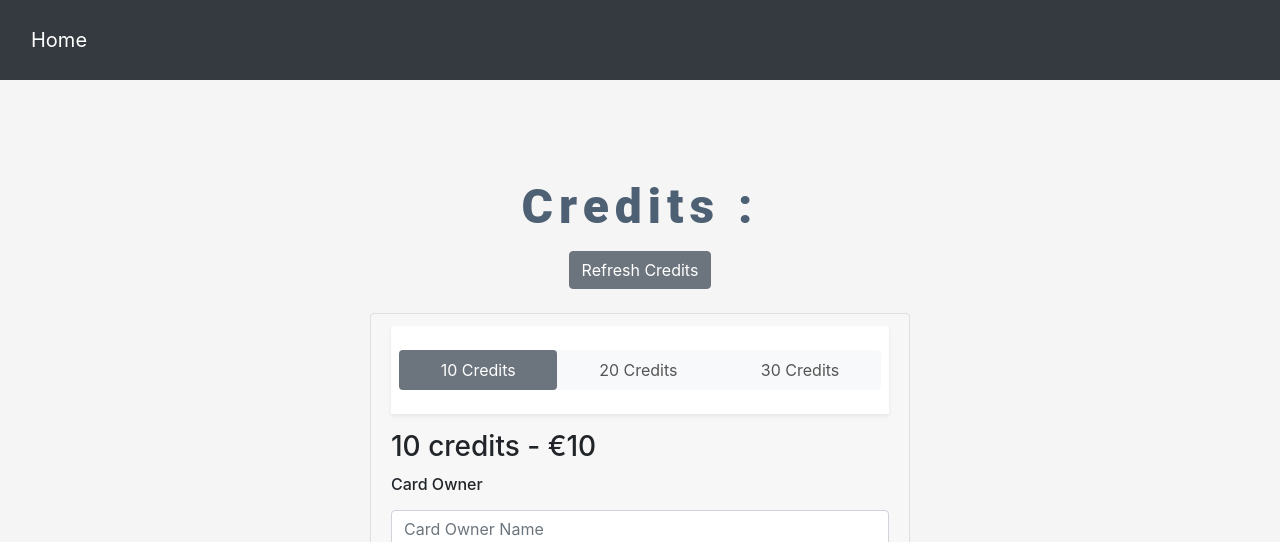
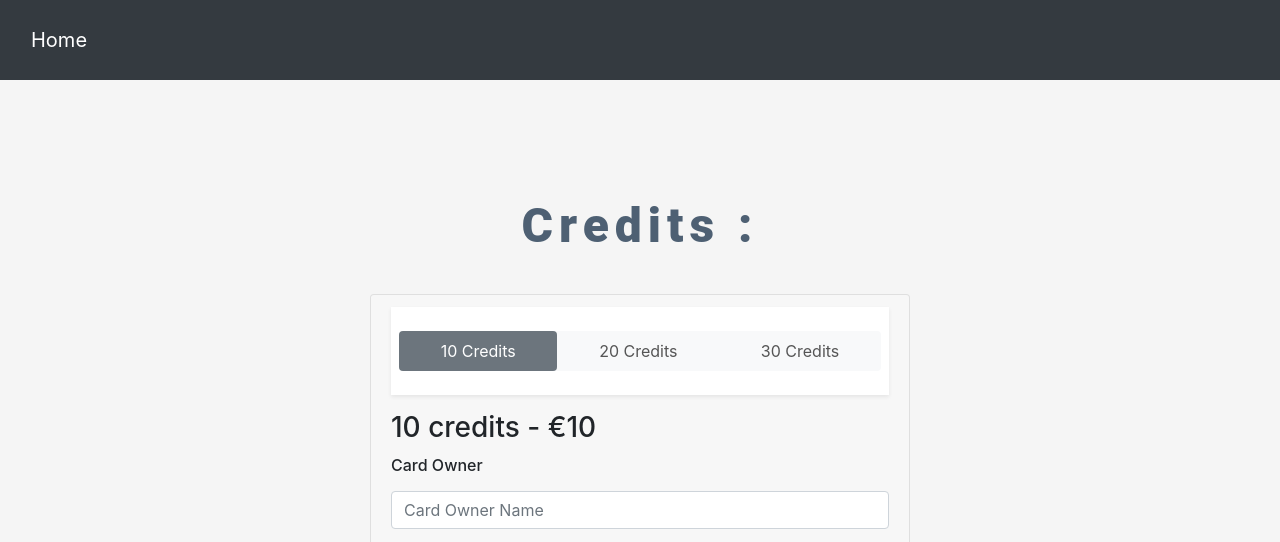
Before and after one commit to kri2309/PFC, a website: page frontend/payments.html in a window 1280 px wide. Shown: the top 542 px of the page. Drawn offline with nearby package versions, Linux system fonts and the light colour scheme; no server answers; files whose address does not match are found by name.

Commit message:
Update payments.html

```diff
--- a/frontend/payments.html
+++ b/frontend/payments.html
@@ -95,7 +95,6 @@
                 <div class="row mb-4">
                     <div class="col-lg-8 mx-auto text-center">
                         <h1  id ="credits">Credits : </h1>
-                        <button type="button" class="btn btn-secondary" onclick="RunCredits()">Refresh Credits</button>
                     </div>
                 </div>
                 <div class="row">
```
